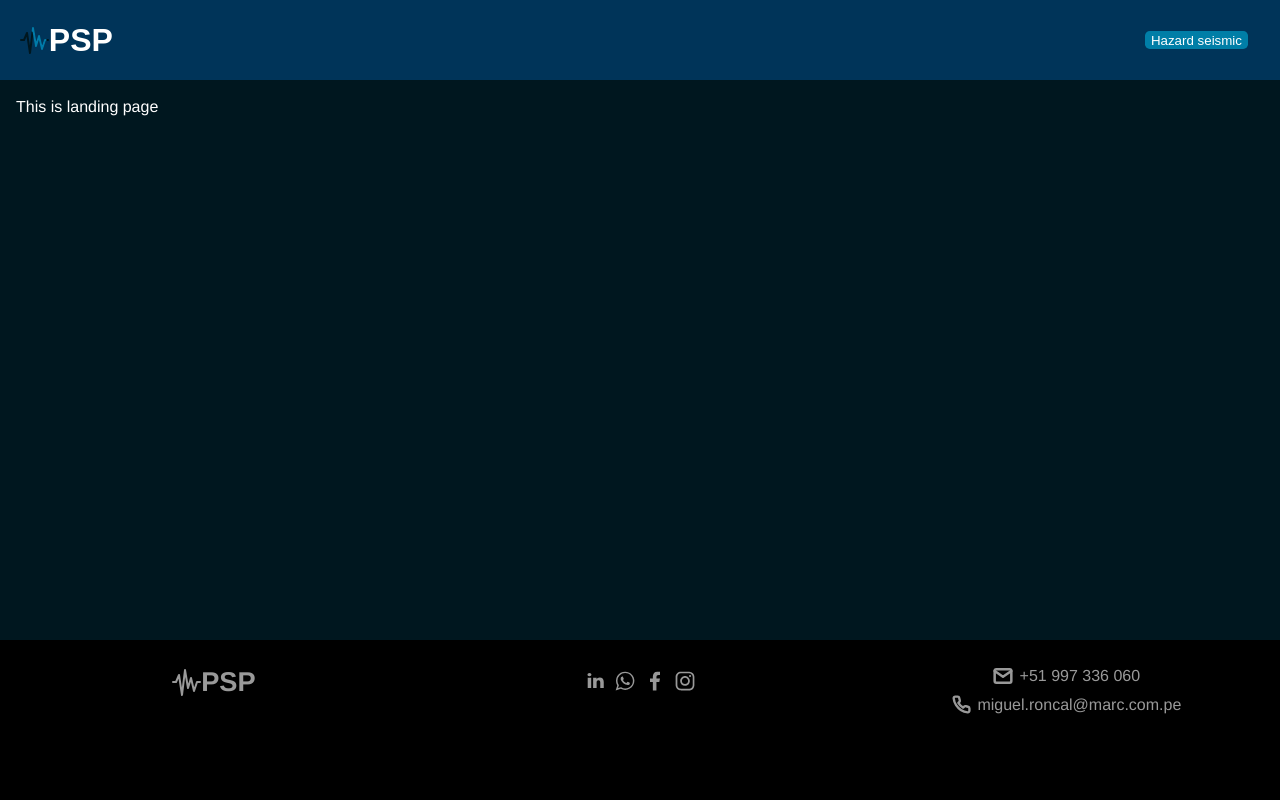
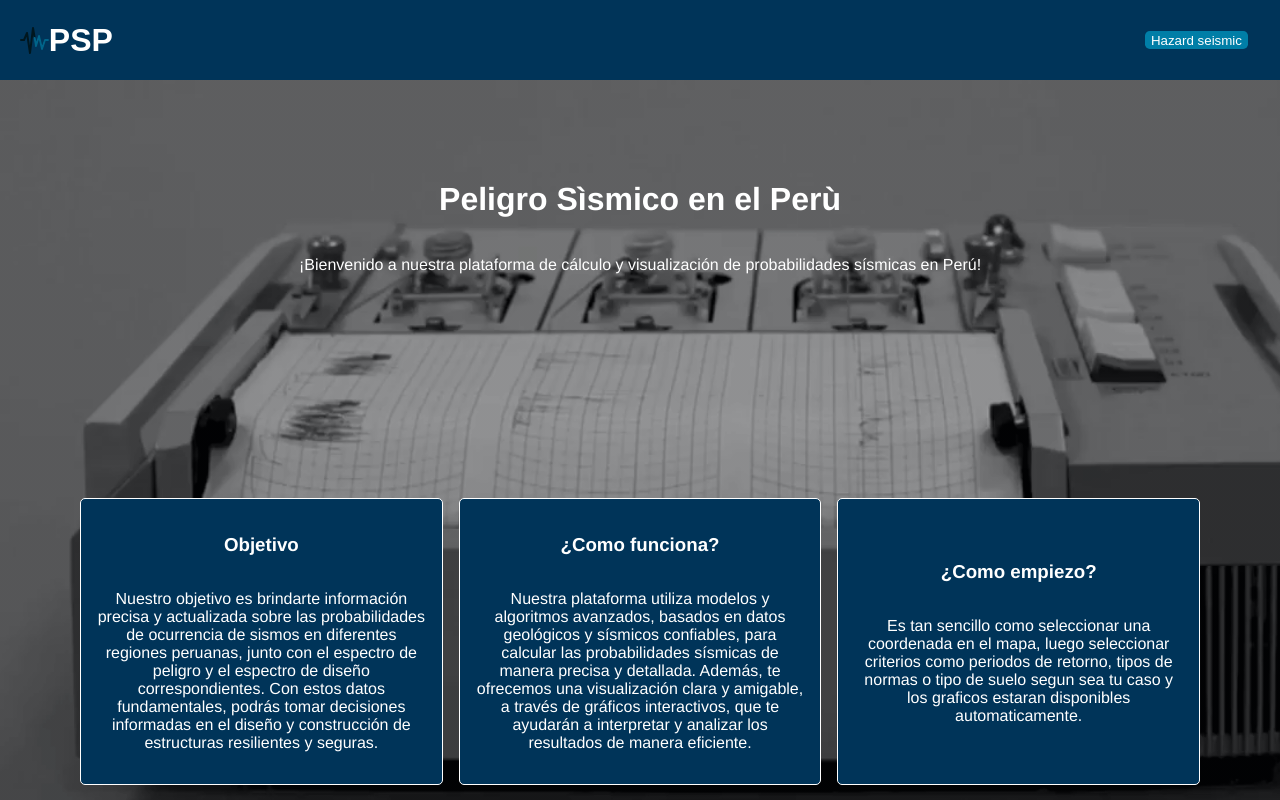
Before and after one commit to deep-skill/psp-web, a React (Vite) app: page / in a window 1280 px wide. Shown: the top 800 px of the page. Built offline with nearby package versions, Linux system fonts and the light colour scheme.

Commit message:
Feature landing page

```diff
--- a/src/App.module.css
+++ b/src/App.module.css
@@ -26,8 +26,6 @@ body,
 .routes {
 	padding-top: var(--nav-bar-h);
 	min-height: calc(100vh - var(--nav-bar-h) - var(--footer-h));
-	padding-left: 1rem;
-	padding-right: 2rem;
 }
 
 button {
--- /dev/null
+++ b/src/Helpers/texts.js
@@ -0,0 +1,11 @@
+export const titles = {
+    objetives: 'Objetivo',
+    function: '¿Como funciona?',
+    getStarted: '¿Como empiezo?'
+}
+
+export const content = {
+    objetives: 'Nuestro objetivo es brindarte información precisa y actualizada sobre las probabilidades de ocurrencia de sismos en diferentes regiones peruanas, junto con el espectro de peligro y el espectro de diseño correspondientes. Con estos datos fundamentales, podrás tomar decisiones informadas en el diseño y construcción de estructuras resilientes y seguras.',
+    function: 'Nuestra plataforma utiliza modelos y algoritmos avanzados, basados en datos geológicos y sísmicos confiables, para calcular las probabilidades sísmicas de manera precisa y detallada. Además, te ofrecemos una visualización clara y amigable, a través de gráficos interactivos, que te ayudarán a interpretar y analizar los resultados de manera eficiente.',
+    getStarted: 'Es tan sencillo como seleccionar una coordenada en el mapa, luego seleccionar criterios como periodos de retorno, tipos de normas o tipo de suelo segun sea tu caso y los graficos estaran disponibles automaticamente.'
+}
--- /dev/null
+++ b/src/components/landingInfo/Section.jsx
@@ -0,0 +1,12 @@
+import styles from "./Section.module.css";
+
+const Section = ({ title, content }) => {
+  return (
+    <div className={styles.container}>
+      <h3>{title}</h3>
+      <p>{content}</p>
+    </div>
+  );
+};
+
+export default Section;
--- /dev/null
+++ b/src/components/landingInfo/Section.module.css
@@ -0,0 +1,17 @@
+.container {
+    background-color: #003459 ;
+    display: flex;
+    align-items: center;
+    justify-content: center;
+    flex-direction: column;
+    padding: 1rem;
+    width: 50%;
+    border: 1px solid #fff;
+    border-radius: 5px;
+    transition: all 0.5s ease;
+    cursor: pointer;
+}
+
+.container:hover {
+    transform: scale(1.1);
+ }
--- a/src/view/footer/Footer.module.css
+++ b/src/view/footer/Footer.module.css
@@ -5,6 +5,8 @@
   display: flex;
   justify-content: center;
   align-items: flex-start;
+  position: relative;
+  z-index: 10;
 }
 .footerContainer div {
   width: 33.3vw;
--- a/src/view/landing/Landing.jsx
+++ b/src/view/landing/Landing.jsx
@@ -1,12 +1,26 @@
+import Section from "../../components/landingInfo/Section";
 import style from "./Landing.module.css";
+import { titles, content } from "../../Helpers/texts";
 
 const Landing = () => {
-	return (
-		<div className={style.landingContainer}>
-			<br />
-			This is landing page
-		</div>
-	);
+  return (
+    <>
+      <div className={style.landingContainer}>
+        <header>
+          <h1>Peligro Sìsmico en el Perù</h1>
+          <p>
+            ¡Bienvenido a nuestra plataforma de cálculo y visualización de
+            probabilidades sísmicas en Perú!{" "}
+          </p>
+        </header>
+        <section>
+          <Section title={titles.objetives} content={content.objetives} />
+          <Section title={titles.function} content={content.function} />
+          <Section title={titles.getStarted} content={content.getStarted} />
+        </section>
+      </div>
+    </>
+  );
 };
 
 export default Landing;
--- a/src/view/landing/Landing.module.css
+++ b/src/view/landing/Landing.module.css
@@ -0,0 +1,30 @@
+.landingContainer {
+    background: linear-gradient(rgba(5, 7, 12, 0.3), rgba(5, 7, 12, 0.3)), url(/Sismógrafo.png) no-repeat fixed;
+    background-size: cover;
+    min-height: 100vh;
+    display: flex;
+    justify-content: center;
+    align-items: center;
+    flex-direction: column;
+}
+
+.landingContainer header {
+    display: flex;
+    justify-content: center;
+    align-items: center;
+    flex-direction: column;
+    padding: 5rem;
+}
+
+.landingContainer p{
+    text-align: center;
+}
+
+.landingContainer section {
+    display: flex;
+    align-items: stretch;
+    justify-content: center;
+    min-height: 50%;
+    gap: 1rem;
+    padding: 8rem 5rem ;
+}
```
Also changed, not shown: public/Sismógrafo.png (added). Lines whose indentation alone changed are shown as unchanged.
